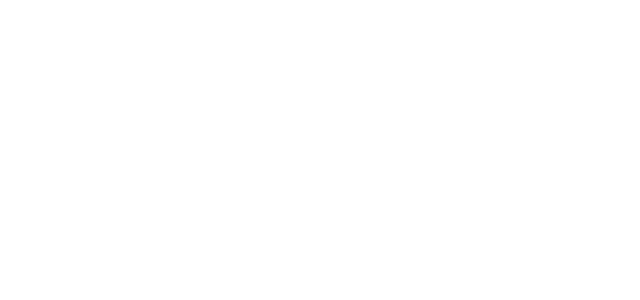
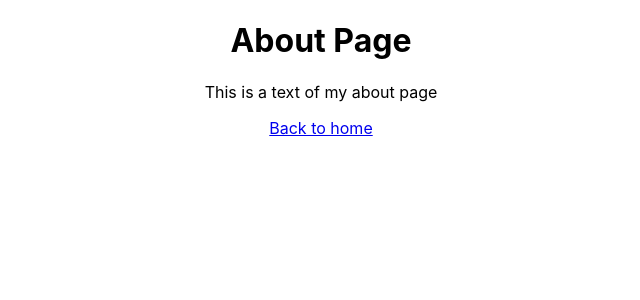
Before and after one commit to amirsaa/basic-cra, a React (Create React App) app: page /basic-cra/about in a window 1280 px wide. Shown: the top 300 px of the page, without its empty margins (319-959 px from the left). Built offline with nearby package versions, Linux system fonts and the light colour scheme.

Commit message:
change routes

```diff
--- a/src/App.js
+++ b/src/App.js
@@ -8,13 +8,13 @@
     <div className='App'>
       <Router>
         <Switch>
-          <Route path='/about' exact>
+          <Route path='/basic-cra/about' exact>
             <About />
           </Route>
 
-          <Route path='/' exact>
+          <Route path='/basic-cra' exact>
             <h1>Hello from CRA</h1>
-            <Link to='/about'>About</Link>
+            <Link to='/basic-cra/about'>About</Link>
           </Route>
         </Switch>
       </Router>
--- a/src/pages/About.js
+++ b/src/pages/About.js
@@ -6,7 +6,7 @@
     <Fragment>
       <h1>About Page</h1>
       <p>This is a text of my about page</p>
-      <Link to='/'>Back to home</Link>
+      <Link to='/basic-cra'>Back to home</Link>
     </Fragment>
   );
 };
```
